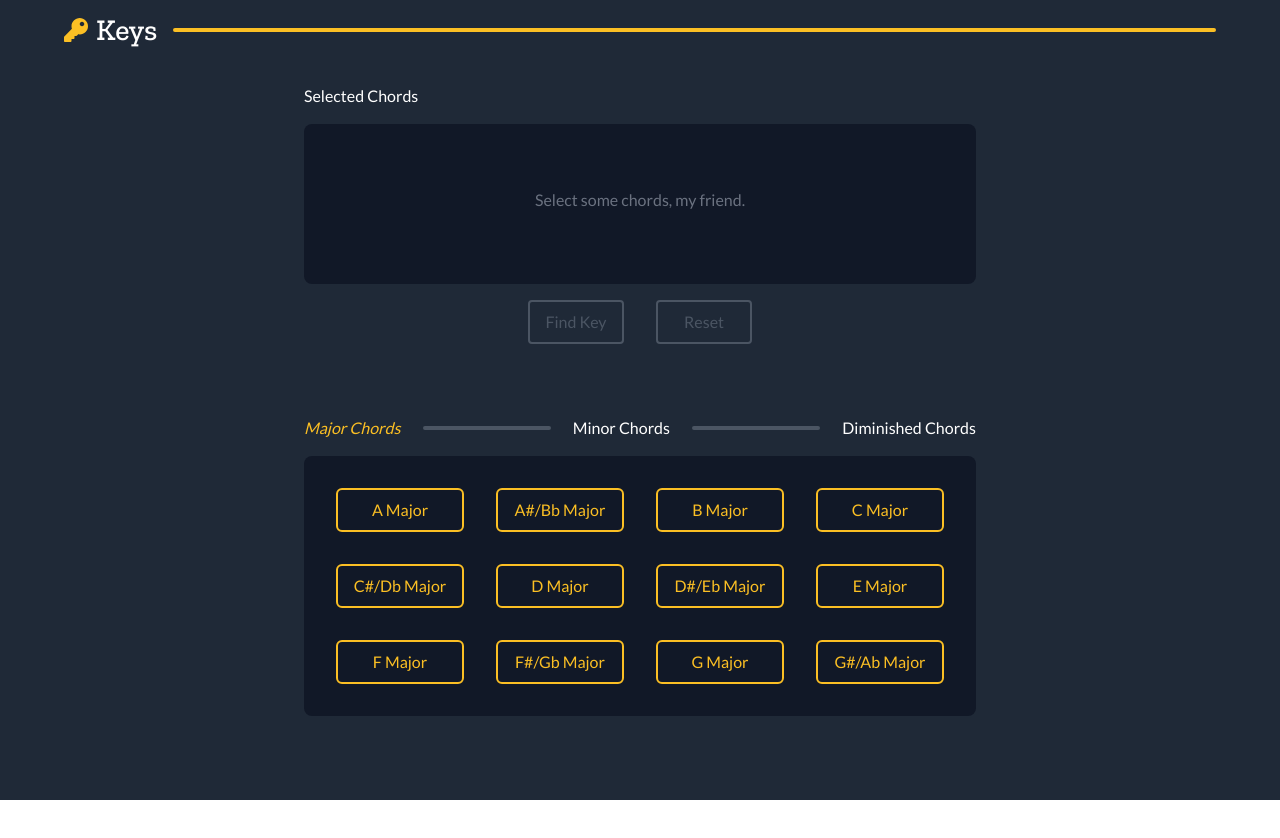
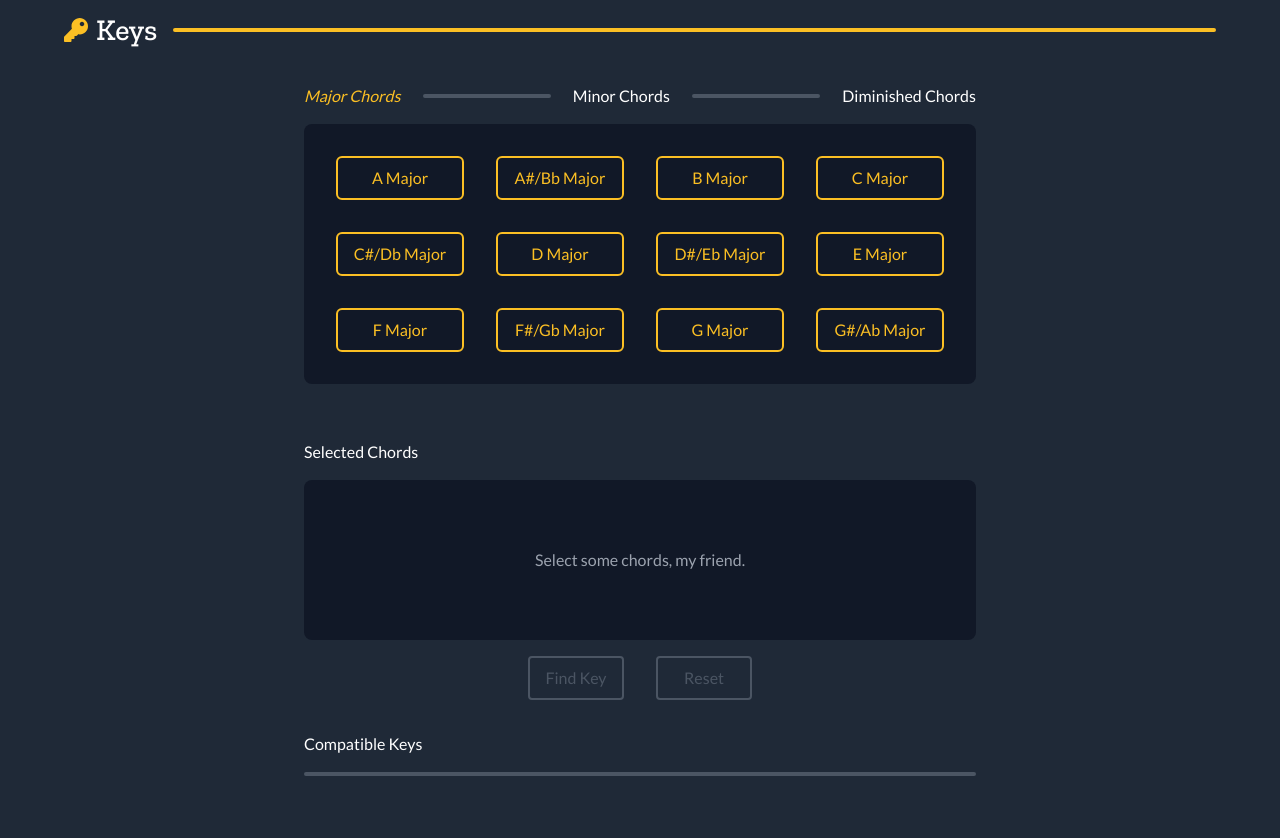
Before and after one commit to jacoberick/keys, a React (Create React App) app: page / in a window 1280 px wide. Shown: the top 838 px of the page. Before the commit the page ends 800 px from the top, so only its background shows below. Built offline with nearby package versions, Linux system fonts and the light colour scheme.

Commit message:
switched selectable and selected chords tabs, added `no compatible keys` result to foundKeys array if no keys are matched

```diff
--- a/src/App.js
+++ b/src/App.js
@@ -4,7 +4,7 @@ import FindKey from "./components/FindKey";
 
 function App() {
   return (
-    <div id="masterContainer" className="bg-gray-800 h-screen">
+    <div id="masterContainer" className="bg-gray-800">
       <Header />
       <FindKey />
     </div>
--- a/src/components/FindKey.js
+++ b/src/components/FindKey.js
@@ -1,7 +1,7 @@
-import React, { useEffect, useState } from "react";
+import React, { useState } from "react";
 
 // repeated styles
-const chordSection = `max-w-2xl mt-6 mb-12`;
+const chordSection = `max-w-2xl mt-6 mb-8`;
 const buttonsContainer = `p-4 rounded-lg bg-gray-900 flex flex-wrap justify-center`;
 const chordButton = `transform hover:scale-110 active:scale-95 text-yellow-400 m-4 border-2 border-yellow-400 p-2 rounded-md w-32 transition-all`;
 
@@ -14,20 +14,7 @@ const FindKey = () => {
   const returnNada = () => null;
 
   //chord arrays
-  const baseChords = [
-    "A",
-    "A#/Bb",
-    "B",
-    "C",
-    "C#/Db",
-    "D",
-    "D#/Eb",
-    "E",
-    "F",
-    "F#/Gb",
-    "G",
-    "G#/Ab",
-  ];
+  const baseChords = ["A", "A#/Bb", "B", "C", "C#/Db", "D", "D#/Eb", "E", "F", "F#/Gb", "G", "G#/Ab"];
   const majorChords = baseChords.map((x) => x + " Major");
   const minorChords = baseChords.map((x) => x + " Minor");
   const dimChords = baseChords.map((x) => x + " Diminished");
@@ -98,6 +85,9 @@ const FindKey = () => {
       let newKey = selectedChords.every((x) => keys[i][1].indexOf(x) !== -1);
       newKey ? potentialKeys.push(keys[i][0]) : returnNada();
     }
+    if (!potentialKeys.length) {
+      potentialKeys.push("No compatible keys found.");
+    }
     setFoundKeys(potentialKeys);
   };
 
@@ -147,6 +137,7 @@ const FindKey = () => {
       button.classList.add("text-yellow-400");
     }
     setSelectedChords([]);
+    setFoundKeys([]);
   };
 
   //array that store chord button elements
@@ -155,11 +146,7 @@ const FindKey = () => {
 
   for (let i = 0; i < buttonsArray.length; i++) {
     let code = buttonsArray[i].map((c) => (
-      <button
-        onClick={toggleSelectedChord}
-        key={c}
-        className={`${chordButton} cb-selector`}
-      >
+      <button onClick={toggleSelectedChord} key={c} className={`${chordButton} cb-selector`}>
         {c}
       </button>
     ));
@@ -168,10 +155,7 @@ const FindKey = () => {
 
   //generates buttons based on selectedChords state
   const selectedChordButtons = selectedChords.map((c) => (
-    <p
-      key={c}
-      className="pointer-events-none bg-gray-900 text-white m-4 rounded-md transition-all hover:text-white"
-    >
+    <p key={c} className="pointer-events-none bg-gray-900 text-white m-4 rounded-md transition-all hover:text-white">
       {c}
     </p>
   ));
@@ -202,24 +186,39 @@ const FindKey = () => {
     }, 5);
   };
 
+  //variable that stores mapped p tags for foundKeys
+  // let foundKeyTags = foundKeys.map((x) => <p>{x}</p>);
+
   return (
-    <div
-      id="findKeyContainer"
-      className="flex flex-col max-w-7xl items-center mx-auto"
-    >
+    <div id="findKeyContainer" className="flex flex-col max-w-7xl items-center mx-auto">
+      {/* chords for selection */}
+      <section id="chordChoices" className={chordSection}>
+        <div id="chordSwapContainer" className="flex justify-between items-center text-white mb-4">
+          <button className="chord-swap-button text-yellow-400 italic" onClick={setSelectedGroup}>
+            Major Chords
+          </button>
+          <hr className="border-2 w-32 rounded-3xl border-gray-600" />
+          <button className="chord-swap-button" onClick={setSelectedGroup}>
+            Minor Chords
+          </button>
+          <hr className="border-2 w-32 rounded-3xl border-gray-600" />
+          <button className="chord-swap-button" onClick={setSelectedGroup}>
+            Diminished Chords
+          </button>
+        </div>
+        <div id="majorChordBank" className={buttonsContainer}>
+          {renderChordGroup()}
+        </div>
+      </section>
+
       {/* selected chords */}
       <section className={`${chordSection} w-full`}>
         <p className="text-white mb-4">Selected Chords</p>
-        <div
-          id="selectedChords"
-          className={`${buttonsContainer} py-5 min-h-40`}
-        >
+        <div id="selectedChords" className={`${buttonsContainer} py-5 min-h-40 items-center`}>
           {selectedChords.length ? (
             selectedChordButtons
           ) : (
-            <p className="mt-11 text-gray-500">
-              Select some chords, my friend.
-            </p>
+            <p className="text-gray-400">Select some chords, my friend.</p>
           )}
         </div>
         <div id="selectedSectionButtons" className="flex justify-center">
@@ -246,34 +245,12 @@ const FindKey = () => {
         </div>
       </section>
 
-      {/* chords for selection */}
-      <section id="chordChoices" className={chordSection}>
-        <div
-          id="chordSwapContainer"
-          className="flex justify-between items-center text-white mb-4"
-        >
-          <button
-            className="chord-swap-button text-yellow-400 italic"
-            onClick={setSelectedGroup}
-          >
-            Major Chords
-          </button>
-          <hr className="border-2 w-32 rounded-3xl border-gray-600" />
-          <button className="chord-swap-button" onClick={setSelectedGroup}>
-            Minor Chords
-          </button>
-          <hr className="border-2 w-32 rounded-3xl border-gray-600" />
-          <button className="chord-swap-button" onClick={setSelectedGroup}>
-            Diminished Chords
-          </button>
-        </div>
-        <div id="majorChordBank" className={buttonsContainer}>
-          {renderChordGroup()}
-        </div>
+      {/* found key section */}
+      <section id="foundKeySection" className="w-full max-w-2xl mb-20">
+        <p className="text-white mb-4">Compatible Keys</p>
+        <hr className="border-gray-600 border-2 rounded-full" />
+        <div id="displayCompatKeysContainer"></div>
       </section>
-
-      {/* found key section */}
-      <section id="foundKeySection"></section>
     </div>
   );
 };
```
